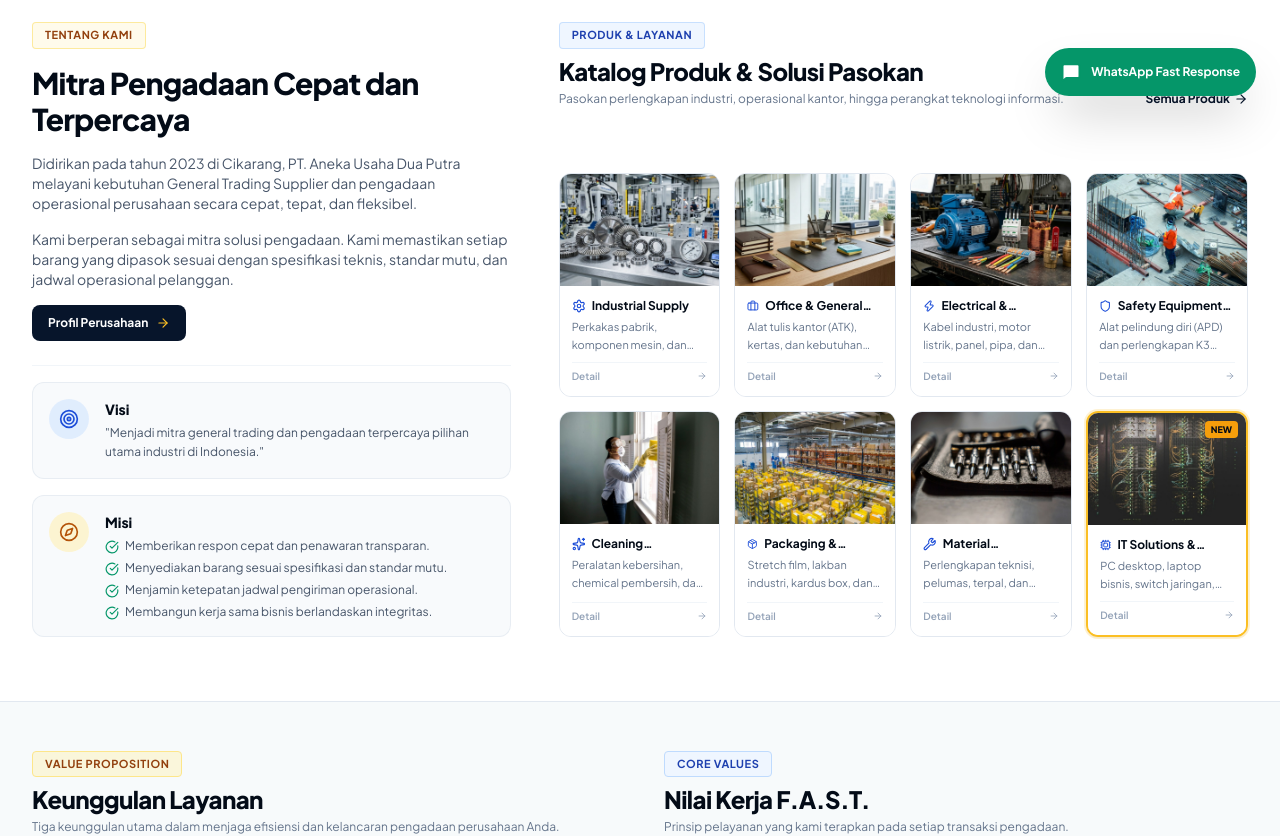
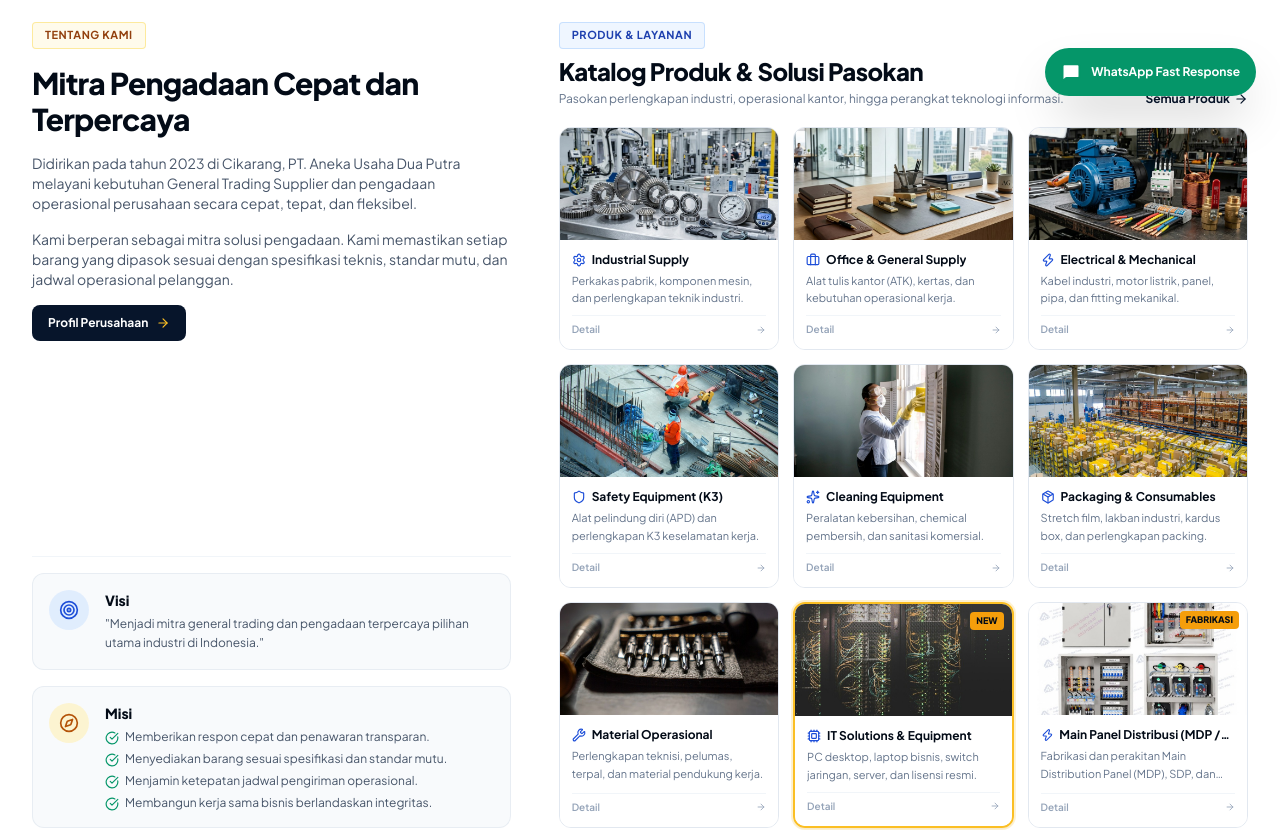
Before and after one commit to abro212/audp, a React (Vite) app: page / in a window 1280 px wide. Shown: the part 680-1516 px from the top of the page. Built offline with nearby package versions, Linux system fonts and the light colour scheme.

Commit message:
feat(products): add Main Distribution Panel (MDP / SDP) custom fabrication scope with bilingual support

```diff
--- a/src/components/AboutAndProductsSection.tsx
+++ b/src/components/AboutAndProductsSection.tsx
@@ -146,8 +146,8 @@ export const AboutAndProductsSection: React.FC<AboutAndProductsProps> = ({
               </button>
             </div>
 
-            {/* 8 Product Cards Grid matching Mockup */}
-            <div className="grid grid-cols-2 sm:grid-cols-4 gap-3 sm:gap-3.5">
+            {/* 9 Product Cards Grid: balanced 3x3 layout on tablet/desktop */}
+            <div className="grid grid-cols-2 min-[640px]:grid-cols-3 gap-3 sm:gap-3.5">
               {productsList.map((prod) => {
                 const isIT = prod.id === 'it-solutions-equipment';
                 return (
--- a/src/components/Footer.tsx
+++ b/src/components/Footer.tsx
@@ -26,6 +26,7 @@ export const Footer: React.FC<FooterProps> = ({
     { id: 'products', label: 'Industrial Supply' },
     { id: 'products', label: 'Office & General Supply' },
     { id: 'products', label: 'Electrical & Mechanical Supply' },
+    { id: 'products', label: 'Main Distribution Panel (MDP/SDP)' },
     { id: 'products', label: 'Safety Equipment (K3)' },
     { id: 'products', label: 'Cleaning Equipment' },
     { id: 'products', label: 'Packaging & Consumables' },
--- a/src/components/Navbar.tsx
+++ b/src/components/Navbar.tsx
@@ -184,6 +184,12 @@ export const Navbar: React.FC<NavbarProps> = ({
                     className="w-full text-left px-4 py-1.5 text-xs text-slate-600 hover:text-navy-950 hover:bg-slate-50"
                   >
                     Electrical & Mechanical
+                  </button>
+                  <button
+                    onClick={() => handleNavClick('products')}
+                    className="w-full text-left px-4 py-1.5 text-xs text-slate-600 hover:text-navy-950 hover:bg-slate-50"
+                  >
+                    Main Distribution Panel (MDP / SDP)
                   </button>
                   <button
                     onClick={() => handleNavClick('products')}
--- a/src/components/QuotationModal.tsx
+++ b/src/components/QuotationModal.tsx
@@ -40,6 +40,7 @@ export const QuotationModal: React.FC<QuotationModalProps> = ({
     'Industrial Supply',
     'Office & General Supply',
     'Electrical & Mechanical Supply',
+    'Main Distribution Panel (MDP / SDP)',
     'Safety Equipment (K3)',
     'Cleaning Equipment & Hygiene',
     'Packaging & Consumables',
--- a/src/data/companyData.ts
+++ b/src/data/companyData.ts
@@ -294,6 +294,32 @@ export const productsList: ProductItem[] = [
     image: "/assets/prod_8.jpg",
     iconName: "Cpu",
     badge: "NEW",
+    isFeatured: true
+  },
+  {
+    id: "main-distribution-panel",
+    number: "09",
+    title: {
+      id: "Main Panel Distribusi (MDP / SDP)",
+      en: "Main Distribution Panel (MDP / SDP)"
+    },
+    shortDesc: {
+      id: "Fabrikasi dan perakitan Main Distribution Panel (MDP), SDP, dan panel kontrol industri.",
+      en: "Custom fabrication and assembly of Main Distribution Panels (MDP), SDP, and industrial control panels."
+    },
+    fullDesc: {
+      id: "Layanan rancang bangun teknis, fabrikasi box panel, dan perakitan sistem Main Distribution Panel (MDP) serta Sub Distribution Panel (SDP) berstandar industri. Dilengkapi komponen proteksi kelistrikan berdaya tahan tinggi (MCCB, MCB, kontaktor, busbar tembaga, sistem grounding, dan metering 3 phasa) untuk keandalan dan keselamatan distribusi daya pabrik serta fasilitas komersial.",
+      en: "Engineering design, custom enclosure fabrication, and certified assembly of Main Distribution Panels (MDP) and Sub Distribution Panels (SDP). Built with high-grade electrical protection equipment (MCCBs, MCBs, magnetic contactors, copper busbars, grounding systems, and 3-phase metering) to guarantee dependable and safe power distribution for manufacturing plants and commercial facilities."
+    },
+    items: [
+      "Main Distribution Panel (MDP)",
+      "Sub Distribution Panel (SDP)",
+      "3-Phase Power Distribution & Busbars",
+      "Custom Control, MCCB & Metering Panel"
+    ],
+    image: "/assets/prod_panel.jpg",
+    iconName: "Zap",
+    badge: "FABRIKASI",
     isFeatured: true
   }
 ];
--- a/src/pages/ContactPage.tsx
+++ b/src/pages/ContactPage.tsx
@@ -30,6 +30,7 @@ export const ContactPage: React.FC<ContactPageProps> = ({ language }) => {
     'Industrial Supply',
     'Office & General Supply',
     'Electrical & Mechanical Supply',
+    'Main Distribution Panel (MDP / SDP)',
     'Safety Equipment (K3)',
     'Cleaning Equipment',
     'Packaging & Consumables',
--- a/src/pages/ProductsPage.tsx
+++ b/src/pages/ProductsPage.tsx
@@ -35,8 +35,8 @@ export const ProductsPage: React.FC<ProductsPageProps> = ({
           </div>
         </div>
 
-        {/* 8 Product Scopes Grid */}
-        <div className="grid grid-cols-1 md:grid-cols-2 gap-6">
+        {/* 9 Product Scopes Grid */}
+        <div className="grid grid-cols-1 md:grid-cols-2 lg:grid-cols-3 gap-6">
           {productsList.map((prod) => {
             const isIT = prod.id === 'it-solutions-equipment';
             return (
```
Also changed, not shown: public/assets/prod_9.jpg (added), public/assets/prod_panel.jpg (added).
